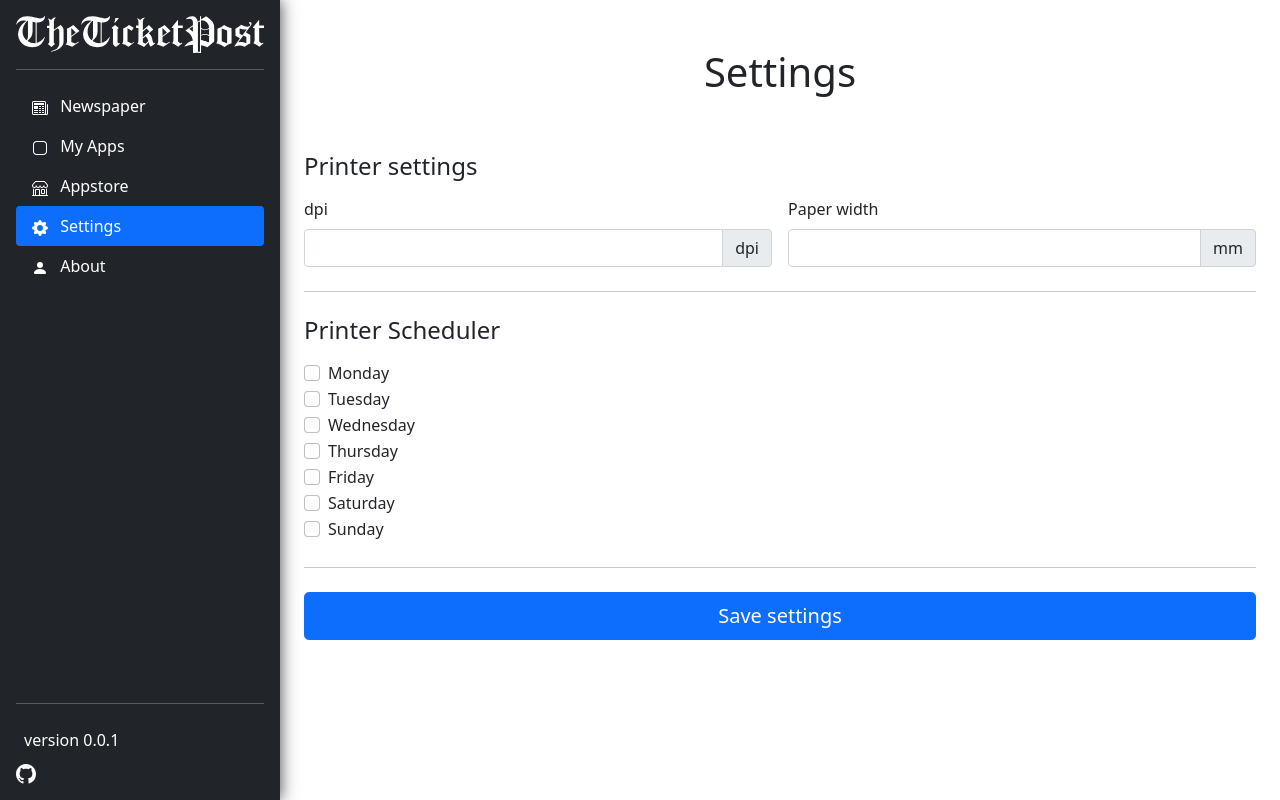
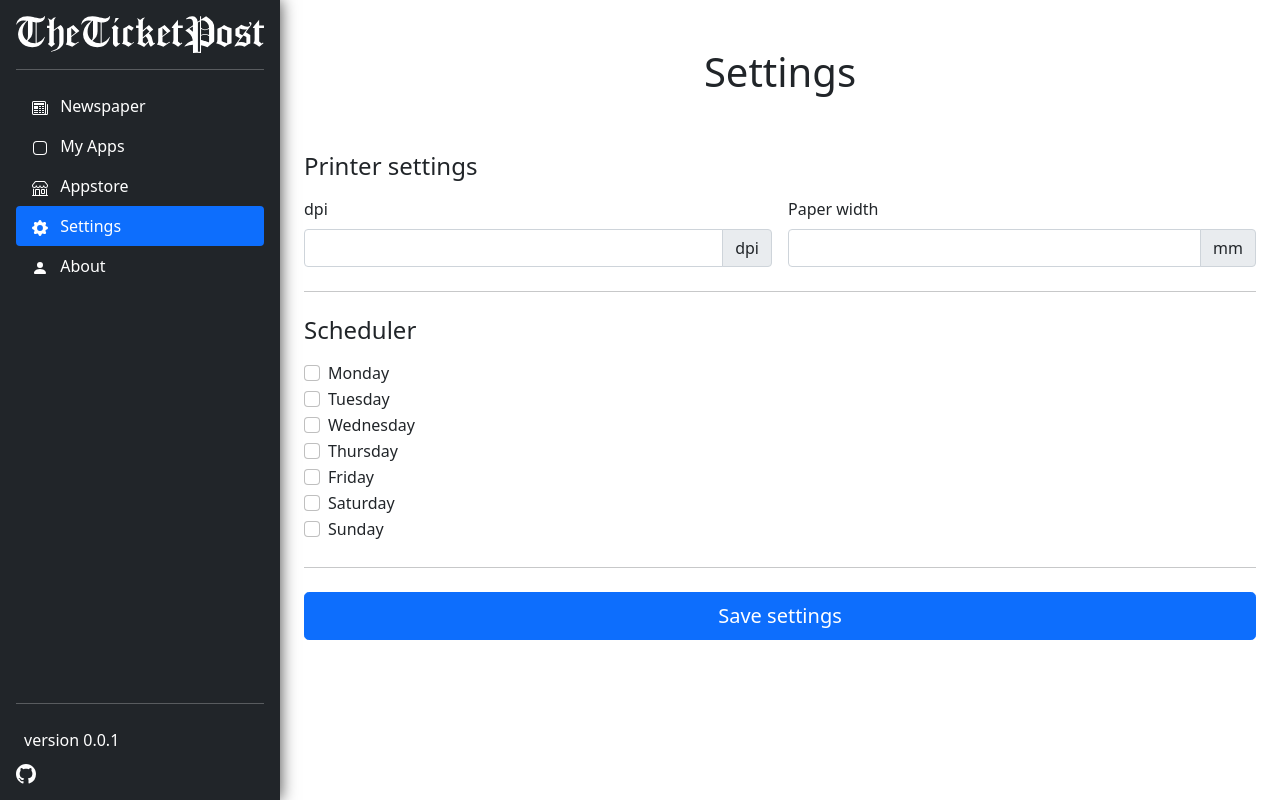
Before and after one commit to theticketpost/theticketpost-service, a Flask app: page /settings in a window 1280 px wide. Run offline with Flask 2, Linux system fonts and the light colour scheme.

Commit message:
Renamed title on settings from 'Printer Scheduler' to 'Scheduler'

```diff
--- a/theticketpost/templates/settings.html
+++ b/theticketpost/templates/settings.html
@@ -28,7 +28,7 @@
             </div>
         </div>
         <hr class="my-4">
-        <h4 class="mb-3">Printer Scheduler</h4>
+        <h4 class="mb-3">Scheduler</h4>
         <div class="row g-3">
             <div class="col-sm-6">
                 <div class="form-check">
```
